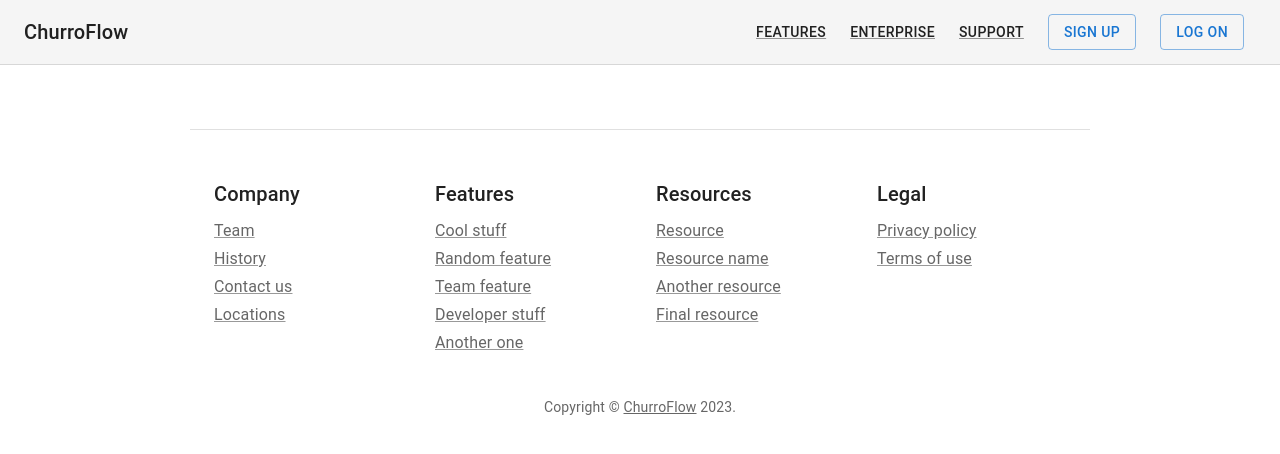
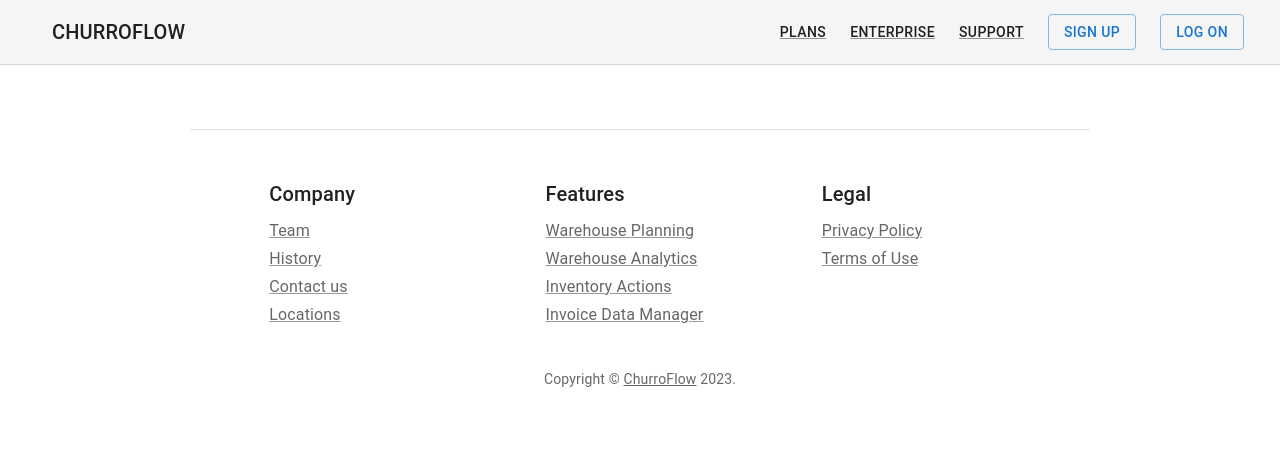
Before and after one commit to jeremytraini/churroflow, a React (Create React App) app: page /welcome in a window 1280 px wide. Shown: the top 454 px of the page. Built offline with nearby package versions, Linux system fonts and the light colour scheme.

Commit message:
Modified the headers

```diff
--- a/src/pages/Welcome.jsx
+++ b/src/pages/Welcome.jsx
@@ -19,7 +19,7 @@ function Copyright(props) {
   return (
     <Typography variant="body2" color="text.secondary" align="center" {...props}>
       {'Copyright © '}
-      <Link color="inherit" href="https://mui.com/">
+      <Link color="inherit" href="/">
         ChurroFlow
       </Link>{' '}
       {new Date().getFullYear()}
@@ -36,20 +36,15 @@ const footers = [
   {
     title: 'Features',
     description: [
-      'Cool stuff',
-      'Random feature',
-      'Team feature',
-      'Developer stuff',
-      'Another one',
+      'Warehouse Planning',
+      'Warehouse Analytics',
+      'Inventory Actions',
+      'Invoice Data Manager',
     ],
   },
   {
-    title: 'Resources',
-    description: ['Resource', 'Resource name', 'Another resource', 'Final resource'],
-  },
-  {
     title: 'Legal',
-    description: ['Privacy policy', 'Terms of use'],
+    description: ['Privacy Policy', 'Terms of Use'],
   },
 ];
 
@@ -65,17 +60,22 @@ function Welcome() {
         sx={{ borderBottom: (theme) => `1px solid ${theme.palette.divider}` }}
       >
         <Toolbar sx={{ flexWrap: 'wrap' }}>
+          <Button href="/welcome" variant="none" sx={{ my: 1, mx: 1.5 }}>
+            <Typography variant="h6" color="inherit" noWrap sx={{ flexGrow: 1 }}>
+              ChurroFlow
+            </Typography>
+          </Button>
           <Typography variant="h6" color="inherit" noWrap sx={{ flexGrow: 1 }}>
-            ChurroFlow
+
           </Typography>
           <nav>
             <Link
               variant="button"
               color="text.primary"
-              href="#"
+              href="/plans"
               sx={{ my: 1, mx: 1.5 }}
             >
-              Features
+              Plans
             </Link>
             <Link
               variant="button"
```
